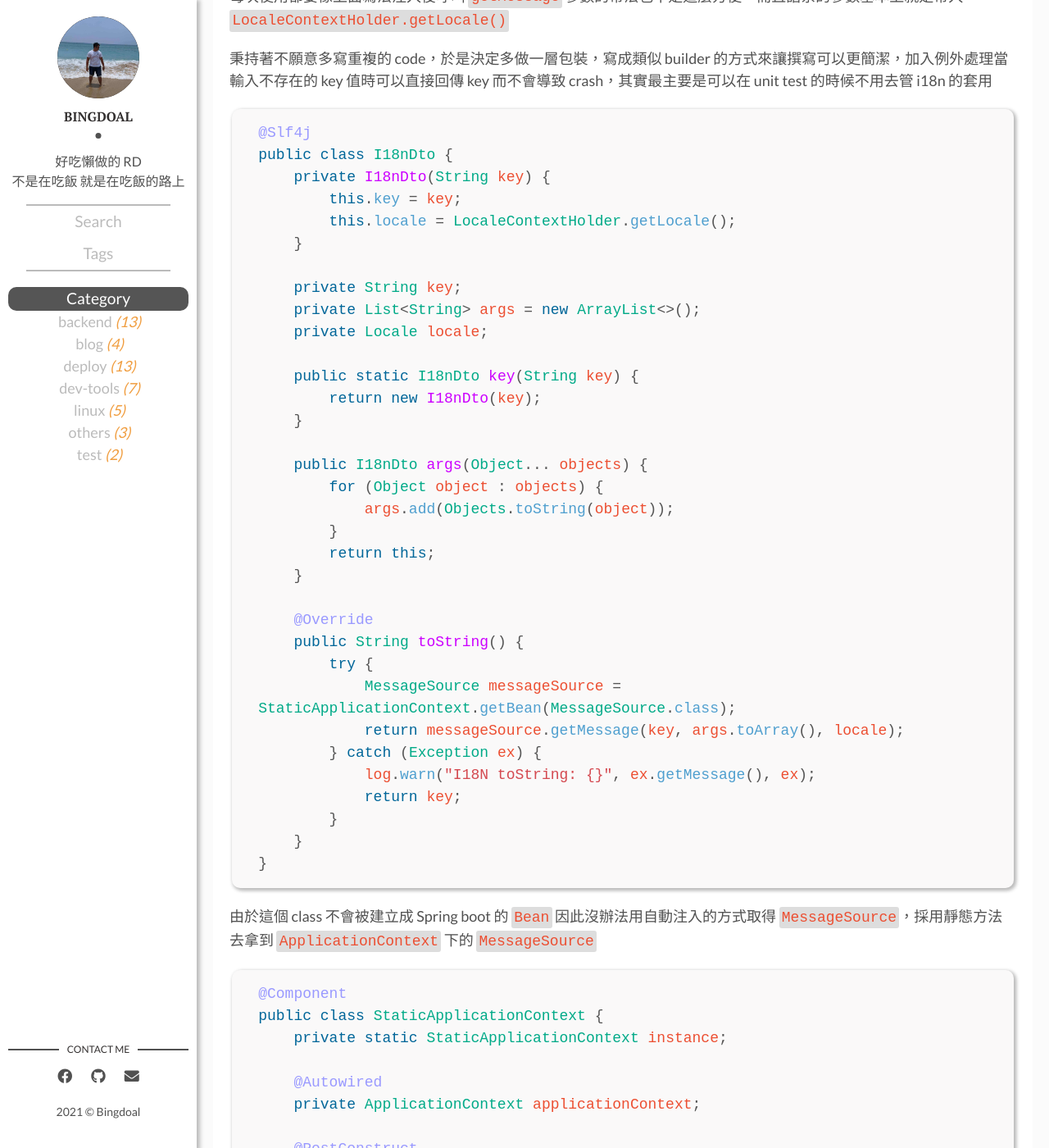
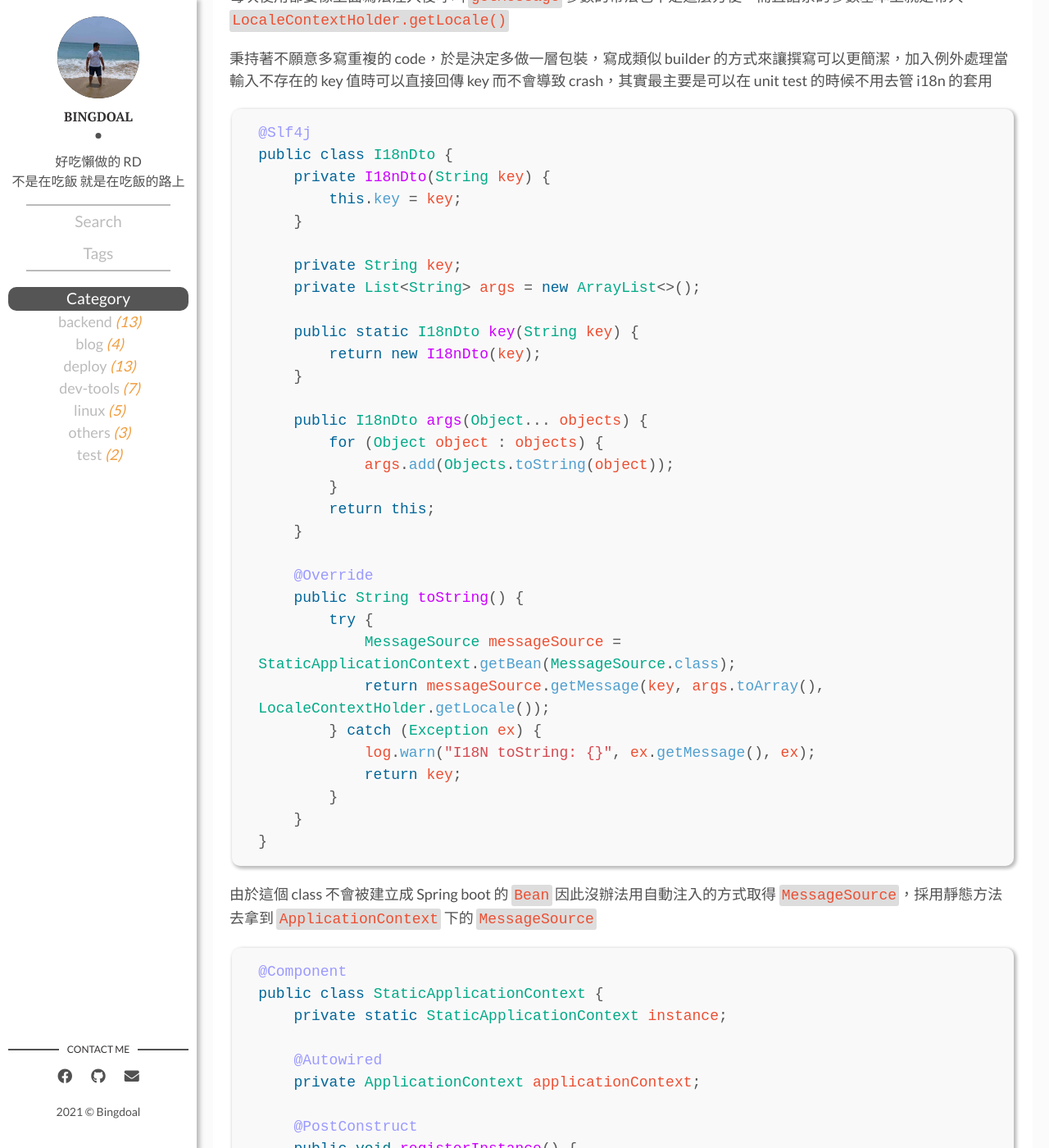
Before and after one commit to Bingdoal/bingdoal.github.io, a Jekyll site: the page built from _posts/2021/2021-12-10-i18n-internationalization-in-spring-boot.md, in a window 1280 px wide and 1400 px high, scrolled down 2964 px. Shown: the whole window at 82% size. Built offline with Jekyll 4.4.1, drawn with Linux system fonts in a browser that asks for light colours; comment, search, counter and statistics services are not loaded.

Commit message:
fix code style

```diff
--- a/_posts/2021/2021-12-10-i18n-internationalization-in-spring-boot.md
+++ b/_posts/2021/2021-12-10-i18n-internationalization-in-spring-boot.md
@@ -103,12 +103,10 @@ if (userOption.isEmpty()) {
 public class I18nDto {
     private I18nDto(String key) {
         this.key = key;
-        this.locale = LocaleContextHolder.getLocale();
     }
 
     private String key;
     private List<String> args = new ArrayList<>();
-    private Locale locale;
 
     public static I18nDto key(String key) {
         return new I18nDto(key);
@@ -125,7 +123,7 @@ public class I18nDto {
     public String toString() {
         try {
             MessageSource messageSource = StaticApplicationContext.getBean(MessageSource.class);
-            return messageSource.getMessage(key, args.toArray(), locale);
+            return messageSource.getMessage(key, args.toArray(), LocaleContextHolder.getLocale());
         } catch (Exception ex) {
             log.warn("I18N toString: {}", ex.getMessage(), ex);
             return key;
```
